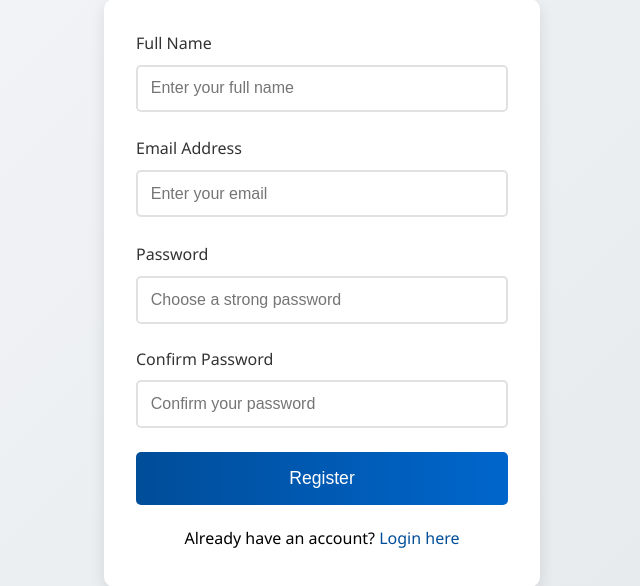
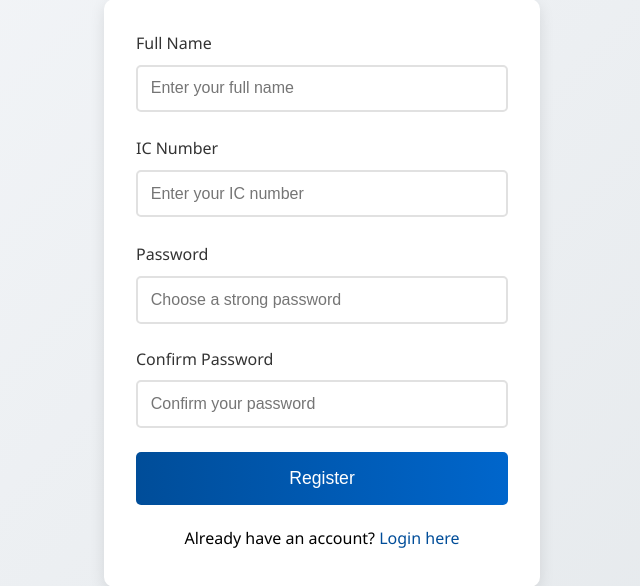
Before and after one commit to zzuhriii/FYPGroup10, a PHP site: page /authentication/register_graduate.php in a window 1280 px wide. Shown: the part 164-750 px from the top of the page, without its empty margins (318-958 px from the left). Run offline with PHP 8.4, Linux system fonts and the light colour scheme.

Commit message:
Update register_graduate.php

```diff
--- a/Website/authentication/register_graduate.php
+++ b/Website/authentication/register_graduate.php
@@ -20,7 +20,7 @@ $messageType = '';
 
 if ($_SERVER["REQUEST_METHOD"] == "POST") {
     $name = trim($_POST['name']);
-    $email = trim($_POST['email']);
+    $ic_number = trim($_POST['ic_number']);
     $password = $_POST['password'];
     $confirmPassword = $_POST['confirm_password'];
     $user_type = 'graduate';
@@ -32,10 +32,6 @@ if ($_SERVER["REQUEST_METHOD"] == "POST") {
         $errors[] = "Name must be at least 2 characters long";
     }
 
-    if (!filter_var($email, FILTER_VALIDATE_EMAIL)) {
-        $errors[] = "Please enter a valid email address";
-    }
-
     if (strlen($password) < 8) {
         $errors[] = "Password must be at least 8 characters long";
     }
@@ -45,27 +41,26 @@ if ($_SERVER["REQUEST_METHOD"] == "POST") {
     }
 
     if (empty($errors)) {
-        // Check if email exists
-        $sql = "SELECT * FROM users WHERE email = ?";
+        // Check if IC number exists
+        $sql = "SELECT * FROM users WHERE ic_number = ?";
         $stmt = $conn->prepare($sql);
-        $stmt->bind_param("s", $email);
+        $stmt->bind_param("s", $ic_number);
         $stmt->execute();
         $result = $stmt->get_result();
 
         if ($result->num_rows > 0) {
-            $message = "This email is already registered. Please use a different email or login.";
+            $message = "This IC number is already registered. Please use a different IC or login.";
             $messageType = 'error';
         } else {
             // Hash password and insert user
             $hashedPassword = password_hash($password, PASSWORD_DEFAULT);
-            $sql = "INSERT INTO users (name, email, password, user_type) VALUES (?, ?, ?, ?)";
+            $sql = "INSERT INTO users (name, ic_number, password, user_type) VALUES (?, ?, ?, ?)";
             $stmt = $conn->prepare($sql);
-            $stmt->bind_param("ssss", $name, $email, $hashedPassword, $user_type);
+            $stmt->bind_param("ssss", $name, $ic_number, $hashedPassword, $user_type);
 
             if ($stmt->execute()) {
                 $message = "Registration successful! Please login.";
                 $messageType = 'success';
-                // Redirect after 2 seconds
                 header("refresh:2;url=login.php");
             } else {
                 $message = "Registration failed. Please try again.";
@@ -88,7 +83,7 @@ if ($_SERVER["REQUEST_METHOD"] == "POST") {
     <title>Register as Graduate</title>
     <link rel="stylesheet" href="/Website/css/register.css">
     <link rel="stylesheet" href="/Website/css/register-animations.css">
-    </head>
+</head>
 <body>
     <header>
         <img src="/Website/media/pblogo.png" alt="Politeknik Logo" class="top-left-image">
@@ -112,10 +107,10 @@ if ($_SERVER["REQUEST_METHOD"] == "POST") {
                 </div>
 
                 <div class="form-group">
-                    <label for="email">Email Address</label>
-                    <input type="email" id="email" name="email" required
-                           value="<?php echo isset($_POST['email']) ? htmlspecialchars($_POST['email']) : ''; ?>"
-                           placeholder="Enter your email">
+                    <label for="ic_number">IC Number</label>
+                    <input type="text" id="ic_number" name="ic_number" required
+                           value="<?php echo isset($_POST['ic_number']) ? htmlspecialchars($_POST['ic_number']) : ''; ?>"
+                           placeholder="Enter your IC number">
                 </div>
 
                 <div class="form-group">
```
